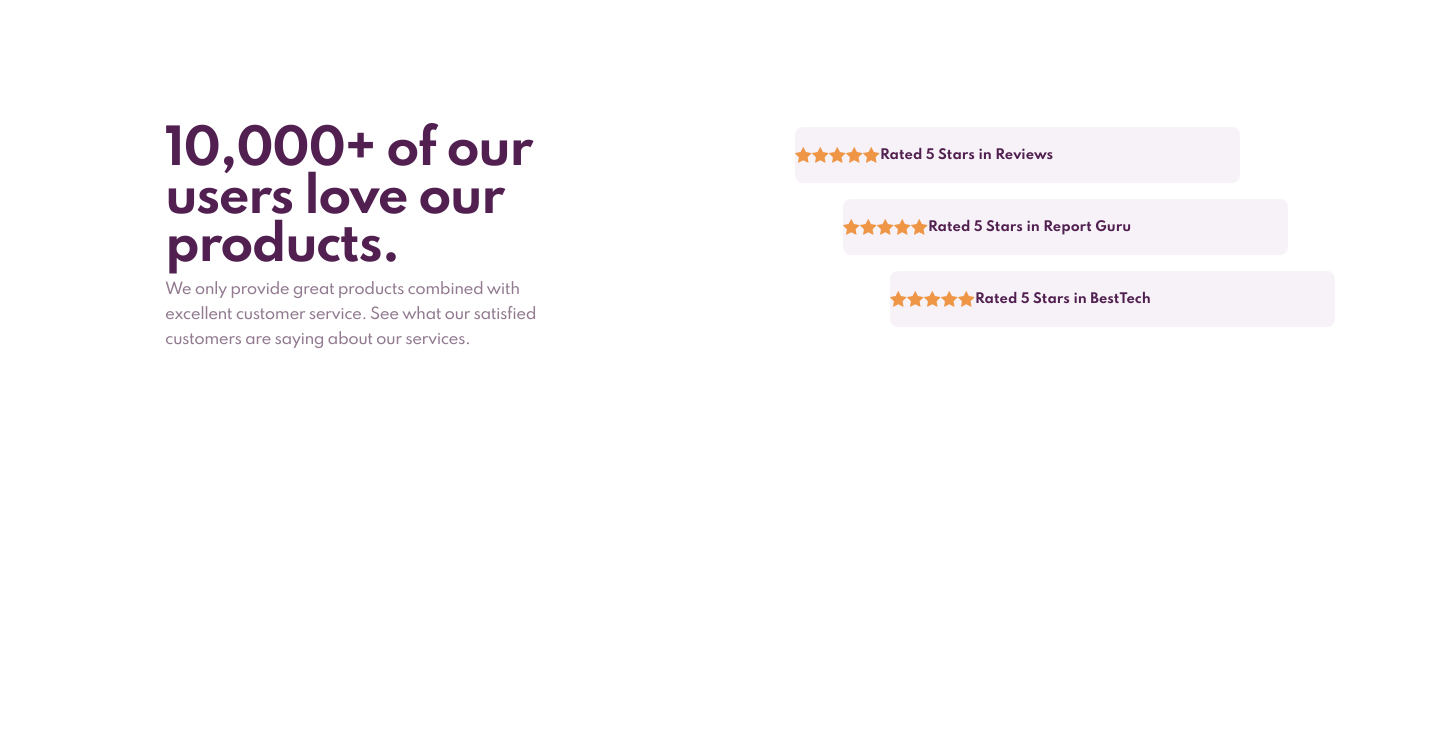
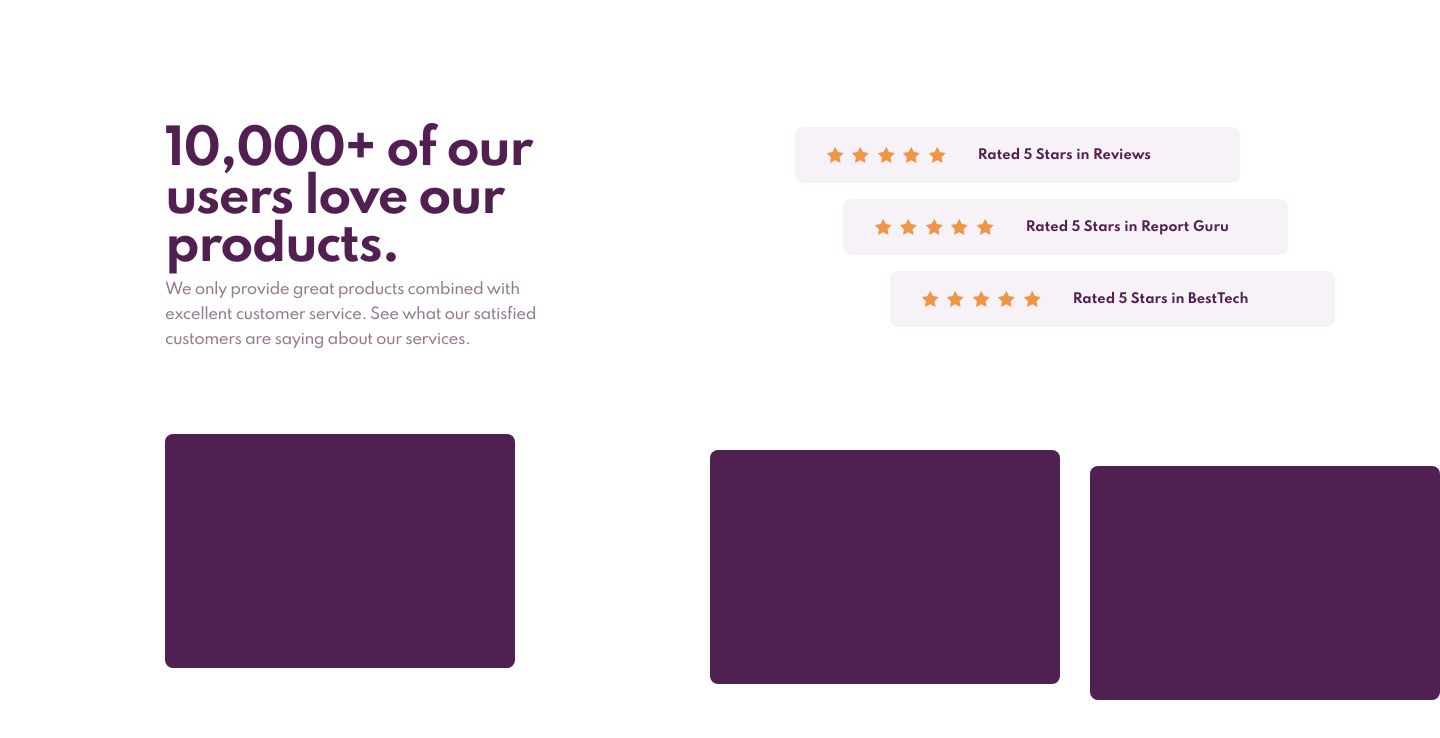
Before and after one commit to sama020/social-proof-section-master, a plain HTML site: page index.html in a window 1280 px wide. Shown: the whole page, 1440 px wide, since content can reach past the window. Drawn offline with Linux system fonts and the light colour scheme.

Commit message:
second1 commit

```diff
--- a/css/style.css
+++ b/css/style.css
@@ -22,10 +22,17 @@ body {
   font-family: "Spartan", sans-serif;
   background: #ffffff;
   padding: 127px 165px 100px;
+  /* background-image: url(../images/bg-pattern-top-desktop.svg);
+  background-repeat: no-repeat; */
+}
+
+body::before {
 }
 
 .wraper {
   display: flex;
+  margin-left: 165px;
+  position: absolute;
 }
 
 .top-wraper {
@@ -82,8 +89,17 @@ body {
   /* top: ; */
 }
 
-.rate .review img {
-  background-repeat: repeat;
+.review p,
+.rebort p,
+.besttech p {
+  padding-left: 23.55px;
+}
+
+.rate .review img,
+.rebort img,
+.besttech img {
+  /* background-repeat: repeat; */
+  padding-right: 8.45px;
 }
 
 .rebort {
@@ -103,6 +119,8 @@ body {
   align-items: center;
   width: 445px;
   height: 56px;
+  padding-left: 32px;
+  /* padding-right: 81.55px; */
 
   font-style: normal;
   font-weight: bold;
@@ -116,6 +134,53 @@ body {
   border-radius: 8px;
 }
 
+.bottom-wrapper {
+  display: flex;
+  justify-content: center;
+  align-items: center;
+}
+
+.buyers {
+  display: flex;
+  flex-wrap: wrap;
+  justify-content: space-between;
+  align-items: center;
+  /* position: absolute; */
+}
+
+.buyer1 {
+  background: var(--Very-Dark-Magenta);
+  color: #ffffff;
+  width: 350px;
+  height: 234px;
+  border-radius: 8px;
+  position: absolute;
+  top: 434px;
+
+}
+
+.buyer2 {
+  background: var(--Very-Dark-Magenta);
+  color: #ffffff;
+  width: 350px;
+  height: 234px;
+  border-radius: 8px;
+  position: absolute;
+  top: 450px;
+  margin-left: 545px;
+}
+
+.buyer3 {
+  background: var(--Very-Dark-Magenta);
+  color: #ffffff;
+  width: 350px;
+  height: 234px;
+  border-radius: 8px;
+  position: absolute;
+  top: 466px;
+  margin-left: 925px;
+}
+
 .attribution {
   font-size: 11px;
   text-align: center;
--- a/index.html
+++ b/index.html
@@ -52,7 +52,13 @@
       </div>
 
     </div>
-    <div class="cards"></div>
+    <div class="wrapper-bottom">
+      <div class="buyers">
+        <div class="buyer1"></div>
+        <div class="buyer2"></div>
+        <div class="buyer3"></div>
+      </div>
+    </div>
   </div>
 
   <!-- <div class="attribution">
```
